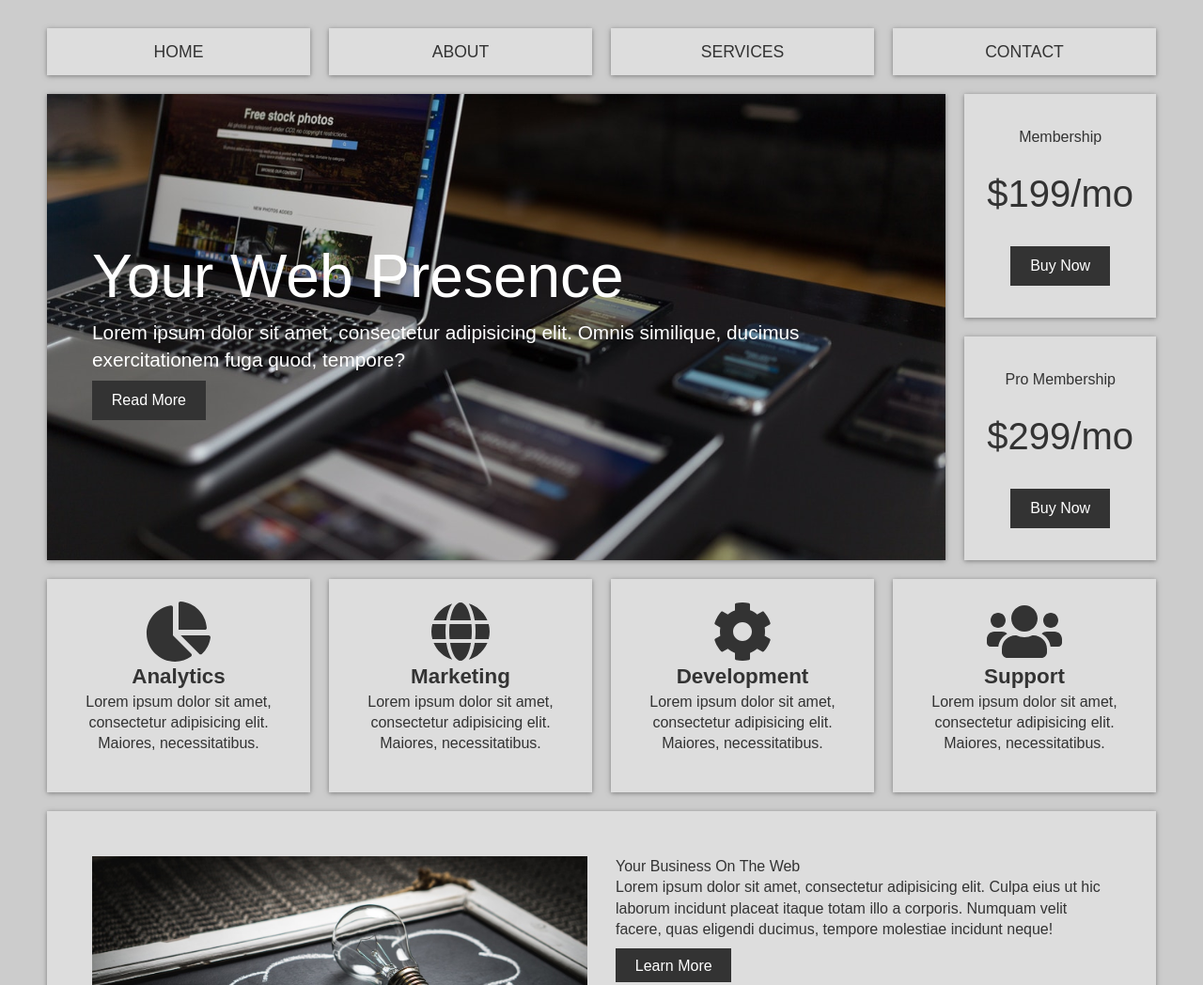
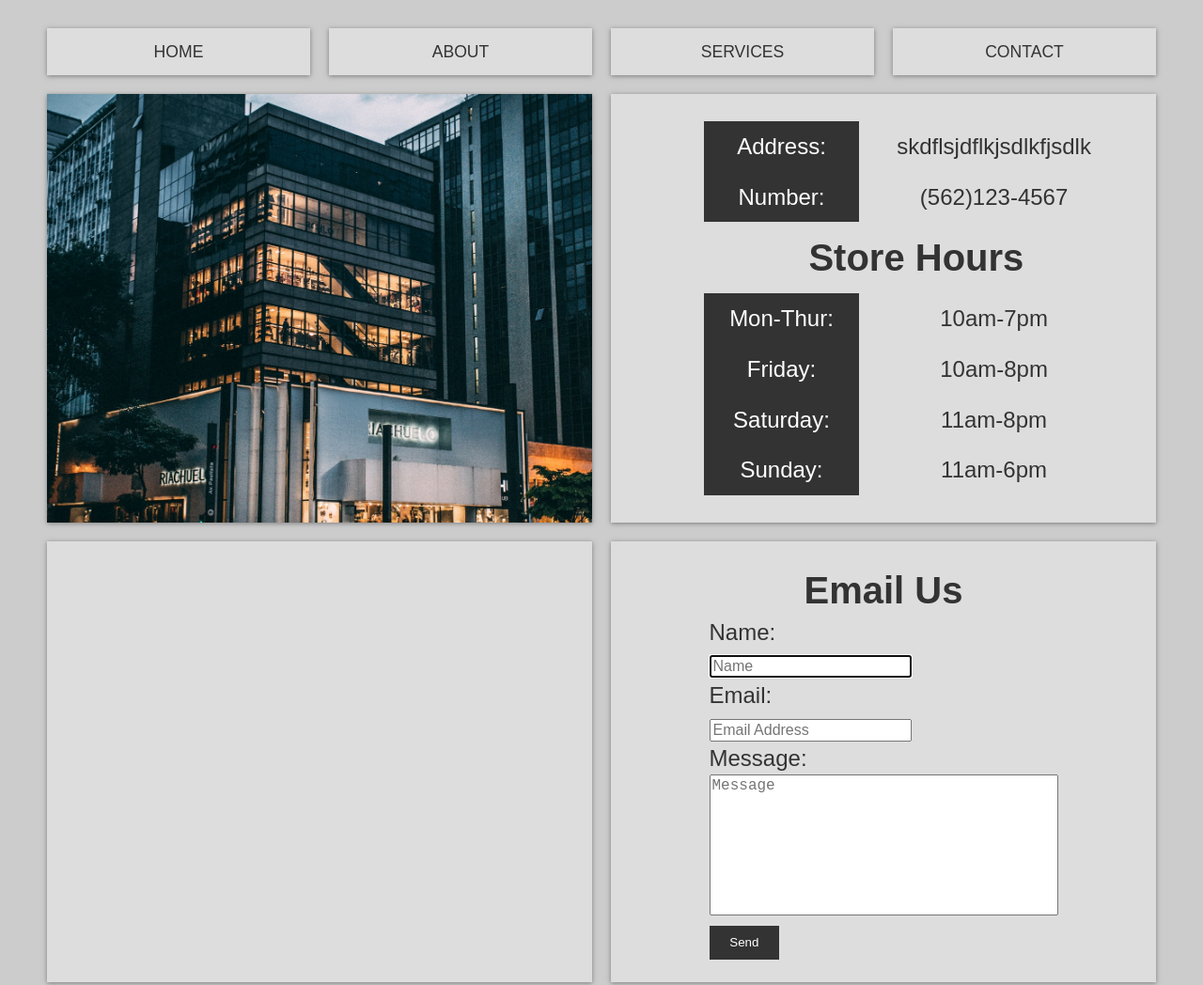
Before and after one commit to kcode93/CSS_Grid_Systems_Landing_Page, a plain HTML site: page contact.html in a window 1280 px wide. Shown: the top 1048 px of the page at 94% size. Drawn offline with Linux system fonts and the light colour scheme.

Commit message:
added some features to the contact.html, mostly done, still need to activate the form and the google Maps API.

```diff
--- a/contact.html
+++ b/contact.html
@@ -16,7 +16,7 @@
     integrity="sha384-UHRtZLI+pbxtHCWp1t77Bi1L4ZtiqrqD80Kn4Z8NTSRyMA2Fd33n5dQ8lWUE00s/"
     crossorigin="anonymous">
     <link rel="stylesheet" href="./resources/css/style.css">
-    <title>GridBiz inc.</title>
+    <title>GridBiz inc. | Contact </title>
   </head><!--end of head-->
   <body>
     <div class="wrapper">
@@ -31,82 +31,64 @@
       </nav><!--end of main-nav-->
 
       <!--Top Container-->
-      <section class="top-container">
-        <header class="showcase">
-          <h1>Your Web Presence</h1>
-          <p>Lorem ipsum dolor sit amet, consectetur adipisicing elit. Omnis similique,
-          ducimus exercitationem fuga quod, tempore?</p>
-          <a href="#" class="btn">Read More</a>
-        </header><!--end of header-->
+      <section class="top-container-contact">
+        <div class="showcaseBuilding">
+        </div><!--end of header-->
 
-        <div class="top-box top-box-a">
-          <h4>Membership</h4>
-          <p class="price">$199/mo</p>
-          <a href="#" class="btn">Buy Now</a>
+        <div class="showcaseMap">
+
+        </div><!--end of header-->
+
+        <div class="side-box-contact side-box-contact-a">
+          <table>
+            <tbody>
+              <tr>
+                <td class="tTitle">Address: </td><td>skdflsjdflkjsdlkfjsdlk</td>
+              </tr><!--end of row-->
+              <tr>
+                <td class="tTitle">Number: </td><td>(562)123-4567</td>
+              </tr><!--end of row-->
+              <tr>
+                <td colspan="2" class="hours">Store Hours</td>
+              </tr><!--end of row-->
+              <tr>
+                <td class="tTitle">Mon-Thur: </td><td>10am-7pm</td>
+              </tr><!--end of row-->
+              <tr>
+                <td class="tTitle">Friday: </td><td>10am-8pm</td>
+              </tr><!--end of row-->
+              <tr>
+                <td class="tTitle">Saturday: </td><td>11am-8pm</td>
+              </tr><!--end of row-->
+              <tr>
+                <td class="tTitle">Sunday: </td><td>11am-6pm</td>
+              </tr><!--end of row-->
+            </tbody><!--end of tbody-->
+          </table><!--end of table-->
         </div><!--end of box-a-->
 
-        <div class="top-box top-box-b">
-          <h4>Pro Membership</h4>
-          <p class="price">$299/mo</p>
-          <a href="#" class="btn">Buy Now</a>
+        <div class="side-box-contact side-box-contact-b">
+          <h1>Email Us</h1>
+          <form action="">
+            <div>
+              <label>Name:</label><br>
+              <input class="inp" name="name" type="text" placeholder="Name" autofocus>
+            </div>
+            <div>
+              <label>Email:</label><br>
+              <input class="inp" name="email" type="email" placeholder="Email Address">
+            </div>
+            <div>
+              <label>Message:</label><br>
+              <textarea class="inp" name="message" rows="8" cols="35" placeholder="Message"></textarea>
+            </div>
+            <div>
+              <button id="btnSend" class="btn" type="submit">Send</button>
+            </div>
+          </form><!--end of form-->
         </div><!--end of box-a-->
+
       </section><!--end of top-container-->
-
-      <!--Boxes Section-->
-      <section class="boxes">
-        <div class="box">
-          <i class="fas fa-chart-pie fa-4x"></i>
-          <h3>Analytics</h3>
-          <p>Lorem ipsum dolor sit amet, consectetur adipisicing elit.
-          Maiores, necessitatibus.</p>
-        </div><!--end of box-->
-
-        <div class="box">
-          <i class="fas fa-globe fa-4x"></i>
-          <h3>Marketing</h3>
-          <p>Lorem ipsum dolor sit amet, consectetur adipisicing elit.
-          Maiores, necessitatibus.</p>
-        </div><!--end of box-->
-
-        <div class="box">
-          <i class="fas fa-cog fa-4x"></i>
-          <h3>Development</h3>
-          <p>Lorem ipsum dolor sit amet, consectetur adipisicing elit.
-          Maiores, necessitatibus.</p>
-        </div><!--end of box-->
-
-        <div class="box">
-          <i class="fas fa-users fa-4x"></i>
-          <h3>Support</h3>
-          <p>Lorem ipsum dolor sit amet, consectetur adipisicing elit.
-          Maiores, necessitatibus.</p>
-        </div><!--end of box-->
-      </section><!--end of boxes-->
-
-      <!--Info Section-->
-      <section class="info">
-        <img src="./resources/img/business.jpeg" alt="">
-        <div>
-          <h2>Your Business On The Web</h2>
-          <p>Lorem ipsum dolor sit amet, consectetur adipisicing elit. Culpa eius ut hic laborum incidunt
-          placeat itaque totam illo a corporis. Numquam velit facere, quas eligendi ducimus,
-          tempore molestiae incidunt neque!</p>
-          <a href="#" class="btn">Learn More</a>
-        </div>
-      </section><!--end of info-->
-
-      <!--Portfolio Section-->
-      <section class="portfolio">
-        <img src="https://source.unsplash.com/random/200x200" alt="">
-        <img src="https://source.unsplash.com/random/200x201" alt="">
-        <img src="https://source.unsplash.com/random/200x202" alt="">
-        <img src="https://source.unsplash.com/random/200x203" alt="">
-        <img src="https://source.unsplash.com/random/200x204" alt="">
-        <img src="https://source.unsplash.com/random/200x205" alt="">
-        <img src="https://source.unsplash.com/random/200x206" alt="">
-        <img src="https://source.unsplash.com/random/200x207" alt="">
-        <img src="https://source.unsplash.com/random/200x208" alt="">
-      </section><!--end of portfolio-->
 
       <!--Footer-->
       <footer>
--- a/resources/css/style.css
+++ b/resources/css/style.css
@@ -24,12 +24,13 @@ body{
   color: var(--light);
   padding: 0.6rem 1.3rem;
   text-decoration: none;
-  border: 0;
+  border: 1px solid var(--dark);
 }
 
 .btn:hover{
   background-color: var(--light);
   color: var(--dark);
+  cursor: pointer;
 }
 
 img{
@@ -168,7 +169,7 @@ img{
 }
 
 .showcaseAbout p{
-  font-size: 1.3rem;
+  font-size: 1rem;
   margin-top: 0;
   color: var(--dark);
 }
@@ -244,8 +245,16 @@ img{
   grid-area: showcase-marketing;
 }
 
+.showcase-marketing .btn{
+  margin-top: 1.7rem;
+}
+
 .showcase-development{
   grid-area: showcase-development;
+}
+
+.showcase-development .btn{
+  margin-top: 1.5rem;
 }
 
 .showcase-support{
@@ -257,6 +266,112 @@ img{
   font-size: 2rem;
   font-weight: bold;
 }
+
+/**************** Top-container-contact ****************/
+.top-container-contact{
+  display: grid;
+  grid-gap: 20px;
+  grid-template-areas:
+    'showcaseBuilding side-box-contact-a'
+    'showcaseMap side-box-contact-b';
+  grid-template-columns: repeat(2,1fr);
+
+}
+
+.showcaseBuilding{
+  display: flex;
+  flex-direction: column;
+  align-items: start;
+  justify-content: center;
+  box-shadow: var(--shadow);
+  grid-area: showcaseBuilding;
+  min-height: 300px;
+  background-color: var(--primary);
+  padding: 3rem;
+  background-image: url(../img/building.jpg);
+  background-position: center;
+  background-repeat: no-repeat;
+  background-size: cover;
+}
+
+.showcaseMap{
+  display: flex;
+  flex-direction: column;
+  align-items: start;
+  justify-content: center;
+  box-shadow: var(--shadow);
+  grid-area: showcaseMap;
+  min-height: 300px;
+  background-color: var(--primary);
+  padding: 3rem;
+}
+
+.side-box-contact{
+  background-color: var(--primary);
+  align-items: start;
+  justify-items: center;
+  box-shadow: var(--shadow);
+  padding: 1.5rem;
+}
+
+.side-box-contact-a{
+  display: flex;
+  flex-direction: column;
+  justify-content: flex-start;
+  align-items:flex-end;
+  grid-area: side-box-contact-a;
+  font-size: 1.5rem;
+}
+
+.side-box-contact-a table{
+  width: 85%;
+  height: 100%;
+  text-align: center;
+
+}
+
+.side-box-contact-a table, td{
+  padding: 10px;
+  margin: 5px;
+  /*border: 1px solid black;*/
+
+}
+
+.side-box-contact-a .hours{
+  background-color: var(--primary);
+  color: var(--dark);
+  text-align: center;
+  font-size: 2.5rem;
+  font-weight: bold;
+}
+
+.side-box-contact-a .tTitle{
+  background-color: var(--dark);
+  color: var(--light);
+}
+
+.side-box-contact-b h1{
+  font-size: 2.5rem;
+  font-weight: bold;
+}
+
+.side-box-contact-b{
+  display: flex;
+  flex-direction: column;
+  align-items: center;
+  justify-content: center;
+  grid-area: side-box-contact-b;
+  font-size: 1.5rem;
+}
+
+.side-box-contact-b .inp{
+  font-size: 1rem;
+}
+
+.side-box-contact-b textarea{
+  resize: none;
+}
+
 
 
 /****************** Boxes *************************/
```
Also changed, not shown: about.html (+1 -1 lines), services.html (+1 -1 lines), resources/img/building.jpg (added).
